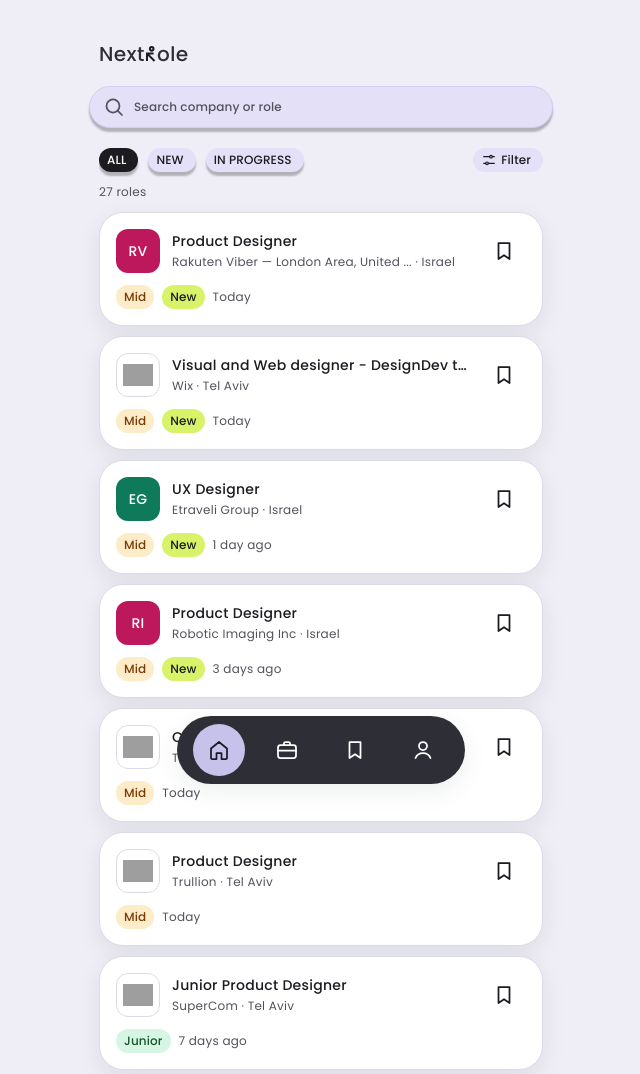
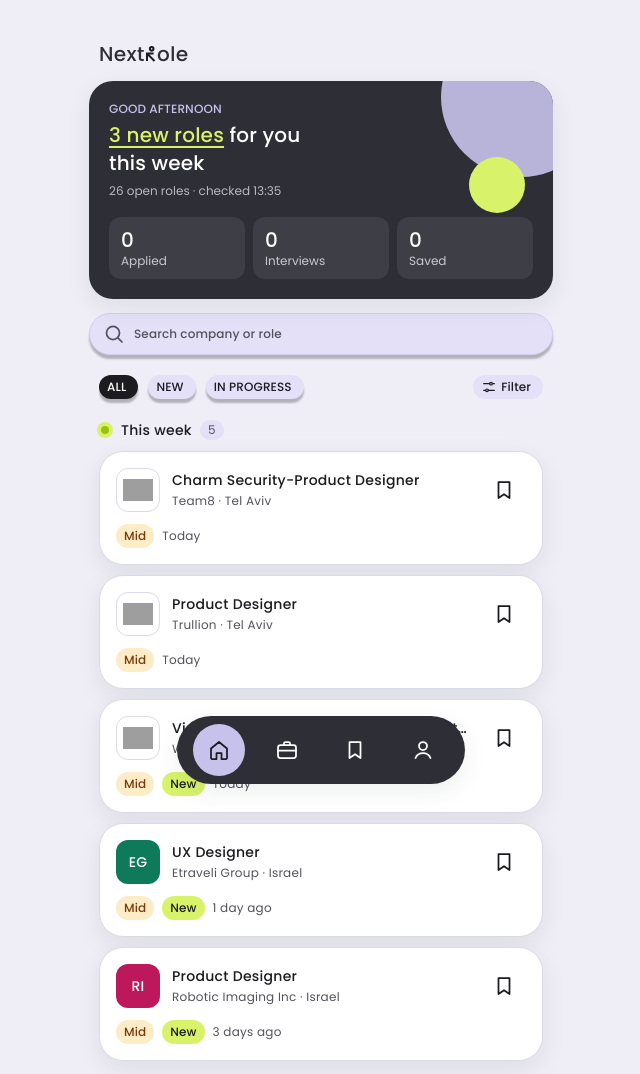
Before and after one commit to shanilei/nextrole, a website: page app/index.html in a window 1280 px wide. Shown: the top 1074 px of the page, without its empty margins (319-959 px from the left). Drawn offline with Linux system fonts and the light colour scheme; grey boxes are pictures that could not be loaded; files whose address does not match are found by name.

Commit message:
Home: header with what's new and your progress, sections by week
Also: em dash separates company and location in LinkedIn titles, so a
London role no longer passes as Israel; closes the one that got in.

Co-Authored-By: Claude Opus 5.5 <noreply@anthropic.com>
Claude-Session: https://claude.ai/code/session_013E4jbRUKn7QHpzNmAeeMxc

```diff
--- a/app/app.js
+++ b/app/app.js
@@ -30,7 +30,7 @@ let jobs = [];
 let logos = {};
 let state = read(STORE, {});
 let mine = read(MINE, []);
-const prefs = { levels: ['Junior', 'Mid'], source: 'any', ...read(PREFS, {}) };
+const prefs = { levels: ['Junior', 'Mid'], source: 'any', name: '', ...read(PREFS, {}) };
 let chip = 'all';
 let appsTab = 'active';
 let query = '';
@@ -161,6 +161,7 @@ async function init() {
   }
   jobs = [...byName.values(), ...mine.map((m) => ({ ...m, source: 'mine' }))];
   const updated = collected?.updatedAt || manual?.updatedAt;
+  updatedAt = updated;
   document.getElementById('updated').textContent = updated
     ? `Last updated ${new Date(updated).toLocaleString('en-GB', { day: 'numeric', month: 'short', hour: '2-digit', minute: '2-digit' })}`
     : 'Could not load the latest update.';
@@ -196,7 +197,7 @@ function homeItems() {
     if (chip === 'new') return isNew(j);
     if (chip === 'progress') return ACTIVE.includes(s);
     return true;
-  }).sort((a, b) => (isNew(b) - isNew(a)) || byDate(a, b));
+  }).sort(byDate);
 }
 
 const el = (tag, cls, text) => { const e = document.createElement(tag); if (cls) e.className = cls; if (text != null) e.textContent = text; return e; };
@@ -332,11 +333,55 @@ function renderStats() {
     .forEach(([v, l]) => { const s = el('div', 'stat'); s.append(el('b', null, v), el('span', 't-small', l)); box.append(s); });
 }
 
+let updatedAt = null;
+const greeting = () => { const h = new Date().getHours(); return h < 5 ? 'Good night' : h < 12 ? 'Good morning' : h < 17 ? 'Good afternoon' : 'Good evening'; };
+
+// Home header: what's new and where the search stands.
+function renderHero() {
+  const box = document.getElementById('hero'); box.replaceChildren();
+  const fits = jobs.filter((j) => j.status !== 'closed' && prefs.levels.includes(j.level || 'Mid') && !ENDED.includes(get(j.key).s));
+  const fresh = fits.filter(isNew).length;
+  const n = (f) => jobs.filter((j) => f(get(j.key).s)).length;
+  const hi = el('p', 'hero-hi', prefs.name ? `${greeting()}, ${prefs.name}` : greeting());
+  const big = el('p', 'hero-big');
+  if (!loaded) big.textContent = 'Checking for new roles…';
+  else if (fresh) { const b = el('button', 'hero-link', `${fresh} new ${fresh === 1 ? 'role' : 'roles'}`); b.type = 'button'; b.onclick = () => { chip = 'new'; render(); }; big.append(b, ` for you this week`); }
+  else big.textContent = `${fits.length} open roles, nothing new since yesterday`;
+  const sub = el('p', 'hero-sub');
+  if (updatedAt) sub.textContent = `${fits.length} open roles · checked ${new Date(updatedAt).toLocaleTimeString('en-GB', { hour: '2-digit', minute: '2-digit' })}`;
+  const stats = el('div', 'hero-stats');
+  [[n((s) => ACTIVE.includes(s)), 'Applied', '#applications'], [n((s) => s === 'ראיון' || s === 'מטלת בית'), 'Interviews', '#applications'], [n((s) => s === SAVED), 'Saved', '#saved']]
+    .forEach(([v, l, href]) => { const a = el('a', 'hero-stat'); a.href = href; a.append(el('b', null, v), el('span', null, l)); stats.append(a); });
+  box.append(hi, big, sub, stats);
+}
+
+// Home list, in sections by the date shown on each card.
+const thisWeek = (j) => { const d = j.postedAt || j.firstSeen; return d && daysAgo(d) <= 7; };
+function renderHome(items) {
+  const box = document.getElementById('home-list'); box.replaceChildren();
+  if (!items.length) { box.append(el('p', 'empty', loaded ? (chip === 'progress' ? 'Nothing in progress yet. Set a status on a job to track it here.' : 'No roles match these filters.') : 'Loading jobs…')); return; }
+  const groups = chip === 'all'
+    ? [['This week', items.filter(thisWeek)], ['Earlier', items.filter((j) => !thisWeek(j))]]
+    : [[null, items]];
+  for (const [title, list] of groups) {
+    if (!list.length) continue;
+    const sec = el('section', 'group');
+    if (title) {
+      const h = el('h2', 'group-title'); h.append(title, el('span', 'group-n', list.length));
+      if (title === 'This week') h.classList.add('is-new');
+      sec.append(h);
+    }
+    const l = el('div', 'list'); list.forEach((j) => l.append(jobCard(j))); sec.append(l);
+    box.append(sec);
+  }
+}
+
 function render() {
   renderChips();
   const home = homeItems();
   document.getElementById('home-count').textContent = loaded ? `${home.length} ${home.length === 1 ? 'role' : 'roles'}` : '';
-  fill('home-list', home, jobCard, chip === 'progress' ? 'Nothing in progress yet. Set a status on a job to track it here.' : 'No roles match these filters.');
+  renderHero();
+  renderHome(home);
 
   const appsAll = jobs.filter((j) => matches(j) && (appsTab === 'active' ? ACTIVE.includes(get(j.key).s) : ENDED.includes(get(j.key).s)))
     .sort((a, b) => String(get(b.key).t || '').localeCompare(String(get(a.key).t || '')));
@@ -403,6 +448,10 @@ form.addEventListener('submit', (e) => {
   open.add(rec.key); location.hash = '#saved'; render();
 });
 
+const nameInput = document.getElementById('my-name');
+nameInput.value = prefs.name;
+nameInput.addEventListener('input', () => { prefs.name = nameInput.value.trim(); write(PREFS, prefs); renderHero(); });
+
 route();
 render();
 init();
--- a/app/index.html
+++ b/app/index.html
@@ -26,6 +26,7 @@
     <!-- Home -->
     <section class="view" id="view-home" aria-labelledby="h-home">
       <h1 class="visually-hidden" id="h-home">Jobs</h1>
+      <div class="hero" id="hero"></div>
       <label class="search">
         <span class="i i-search" aria-hidden="true"></span>
         <span class="visually-hidden">Search</span>
@@ -43,8 +44,8 @@
         <p class="lbl">Source</p>
         <div class="chips wrap" role="group" aria-label="Source" id="src-chips"></div>
       </div>
-      <p class="count" id="home-count" aria-live="polite"></p>
-      <div class="list" id="home-list"></div>
+      <p class="visually-hidden" id="home-count" aria-live="polite"></p>
+      <div id="home-list"></div>
     </section>
 
     <!-- Applications -->
@@ -83,6 +84,10 @@
         <button type="submit" class="btn">Save job</button>
       </form>
       <div class="panel">
+        <h2 class="panel-title">Your name</h2>
+        <label class="field"><span>Shown in the greeting on Home</span><input id="my-name" type="text" autocomplete="given-name" dir="auto"></label>
+      </div>
+      <div class="panel">
         <h2 class="panel-title">About this list</h2>
         <p class="hint" id="updated">Loading…</p>
         <p class="hint">Jobs are checked every morning on the companies' own career sites, plus LinkedIn and Secret Tel Aviv. Roles that close are removed. Your statuses and notes are saved on this device.</p>
--- a/app/styles.css
+++ b/app/styles.css
@@ -58,7 +58,7 @@ button { font: inherit; color: inherit; }
   max-width: 480px; margin: 0 auto;
   padding: calc(env(safe-area-inset-top, 0px) + 43px) max(8px, env(safe-area-inset-left, 0px)) calc(env(safe-area-inset-bottom, 0px) + 110px);
 }
-.top { padding: 0 10px 21px; }
+.top { padding: 0 10px 16px; }
 .logo { display: block; }
 .page-title { font: 500 20px/28px var(--font); letter-spacing: .4px; margin: 0 10px 12px; }
 
@@ -213,3 +213,33 @@ textarea { min-height: 64px; resize: vertical; }
 .tag.st-none, .tag.st-irrelevant { background: #EAE8F0; color: #3F3F46; }
 .mark.has-img { background: #fff; border: 1px solid var(--color-border); padding: 6px; overflow: hidden; }
 .mark.has-img img { width: 100%; height: 100%; object-fit: contain; display: block; }
+
+/* Home header */
+.hero {
+  position: relative; overflow: hidden; margin: 0 0 14px; padding: 20px;
+  background: var(--color-bg-inverse-raised); color: var(--color-text-on-inverse);
+  border-radius: var(--radius-xl); box-shadow: var(--shadow-soft); display: grid; gap: 4px;
+}
+.hero::before, .hero::after { content: ""; position: absolute; border-radius: 50%; pointer-events: none; }
+.hero::before { width: 160px; height: 160px; right: -48px; top: -64px; background: var(--color-bg-accent); opacity: .9; }
+.hero::after { width: 56px; height: 56px; right: 28px; top: 76px; background: var(--color-lime); }
+.hero > * { position: relative; margin: 0; }
+.hero-hi { font: 500 12px/16px var(--font); letter-spacing: .12px; color: var(--color-bg-accent); text-transform: uppercase; }
+.hero-big { font: 500 20px/28px var(--font); letter-spacing: .2px; max-width: 220px; }
+.hero-link { all: unset; cursor: pointer; color: var(--color-lime); text-decoration: underline; text-underline-offset: 4px; text-decoration-thickness: 2px; }
+.hero-link:focus-visible { outline: 2px solid var(--color-lime); outline-offset: 2px; border-radius: 4px; }
+.hero-sub { font: 400 12px/20px var(--font); color: #B9B9C6; }
+.hero-stats { display: grid; grid-template-columns: repeat(3, minmax(0, 1fr)); gap: 8px; margin-top: 12px; }
+.hero-stat {
+  display: grid; gap: 0; padding: 10px 12px; border-radius: var(--radius-md); text-decoration: none;
+  background: rgba(255, 255, 255, .08); color: var(--color-text-on-inverse);
+}
+.hero-stat b { font: 500 20px/26px var(--font); font-variant-numeric: tabular-nums; }
+.hero-stat span { font: 400 12px/16px var(--font); color: #C9C9D4; }
+.hero-stat:focus-visible { outline-color: var(--color-lime); }
+
+/* Home sections */
+.group { margin-top: 6px; }
+.group-title { display: flex; align-items: center; gap: 8px; margin: 10px 10px 0; font: 500 14px/22px var(--font); letter-spacing: .28px; }
+.group-title.is-new::before { content: ""; width: 8px; height: 8px; border-radius: 50%; background: #9BC20F; box-shadow: 0 0 0 4px var(--color-lime); margin: 0 4px 0 2px; }
+.group-n { font: 400 12px/16px var(--font); color: var(--color-text-secondary); background: var(--color-bg-muted); border-radius: var(--radius-full); padding: 2px 8px; }
--- a/scripts/lib/discover.mjs
+++ b/scripts/lib/discover.mjs
@@ -34,7 +34,7 @@ export function parseLinkedInTitle(title = '') {
   if (m) return { company: m[1].trim(), title: m[2].trim(), location: (m[3] || '').trim() };
   m = t.match(/^(.+?)\s+at\s+([^|]+?)$/i);
   if (m) return { title: m[1].trim(), company: m[2].trim(), location: '' };
-  m = t.match(/^(.+?)\s+[-–]\s+(.+?)(?:\s+[-–]\s+(.+))?$/);
+  m = t.match(/^(.+?)\s+[-–—]\s+(.+?)(?:\s+[-–—]\s+(.+))?$/);
   if (m) return { title: m[1].trim(), company: m[2].trim(), location: (m[3] || '').trim() };
   return { title: t, company: '', location: '' };
 }
```
Also changed, not shown: data/jobs.json.
